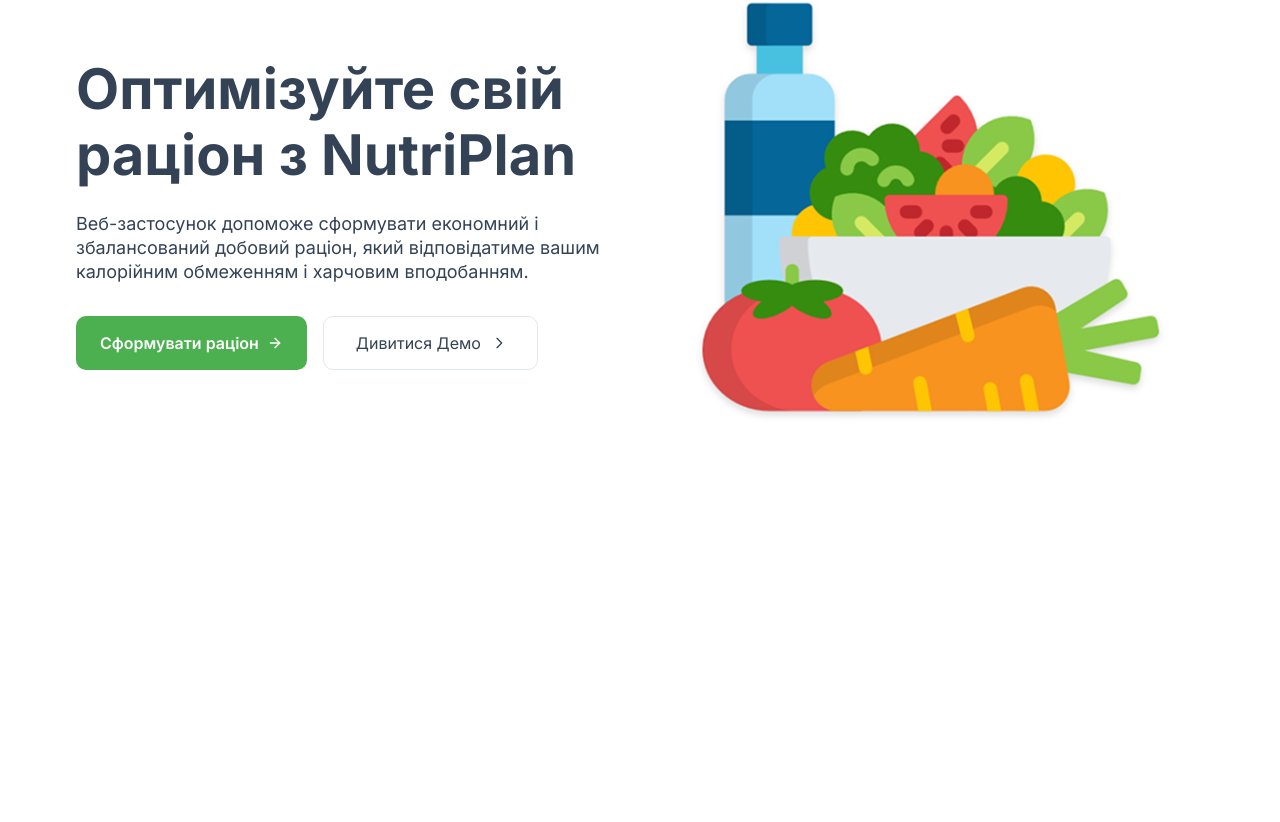
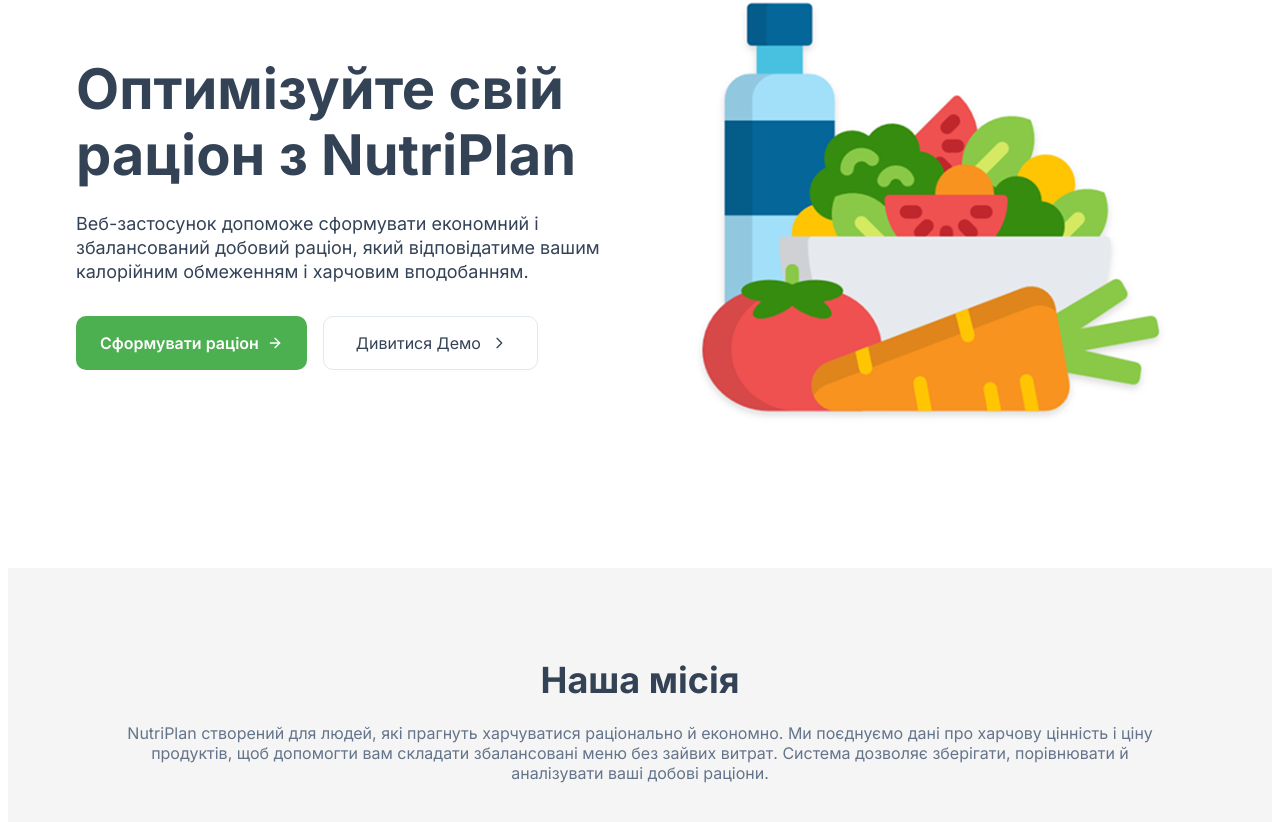
Before and after one commit to AndreyFortus/DietMenuProject, a React (Create React App) app in the folder frontend/: page / in a window 1280 px wide. Shown: the part 224-1046 px from the top of the page. Before the commit the page ends 800 px from the top, so only its background shows below. Built offline with nearby package versions, Linux system fonts and the light colour scheme.

Commit message:
Add Mission section

```diff
--- a/frontend/src/App.js
+++ b/frontend/src/App.js
@@ -2,6 +2,7 @@ import React from "react";
 import "./App.css";
 import Header from "./components/Header/Header";
 import Hero from "./components/Hero/Hero";
+import Mission from "./components/Mission/Mission";
 
 function App() {
   return (
@@ -10,6 +11,7 @@ function App() {
 
       <main>
         <Hero />
+        <Mission />
       </main>
     </div>
   );
--- /dev/null
+++ b/frontend/src/components/Mission/Mission.js
@@ -0,0 +1,20 @@
+import React from "react";
+import styles from "./Mission.module.css";
+
+function Mission() {
+  return (
+    <section className={styles.missionSection}>
+      <div className={styles.missionContent}>
+        <h2>Наша місія</h2>
+        <p>
+          NutriPlan створений для людей, які прагнуть харчуватися раціонально й
+          економно. Ми поєднуємо дані про харчову цінність і ціну продуктів, щоб
+          допомогти вам складати збалансовані меню без зайвих витрат. Система
+          дозволяє зберігати, порівнювати й аналізувати ваші добові раціони.
+        </p>
+      </div>
+    </section>
+  );
+}
+
+export default Mission;
--- /dev/null
+++ b/frontend/src/components/Mission/Mission.module.css
@@ -0,0 +1,43 @@
+.missionSection {
+  width: 100%;
+  padding-top: 100px;
+  padding-bottom: 100px;
+  background-color: #f5f5f5;
+  display: flex;
+  justify-content: center;
+}
+
+.missionContent {
+  gap: 24px;
+  display: flex;
+  flex-direction: column;
+  align-items: center;
+  text-align: center;
+}
+
+.missionContent h2 {
+  font-family: "Inter", sans-serif;
+  font-weight: 700;
+  font-size: 36px;
+  line-height: 24px;
+  letter-spacing: 0%;
+  color: #344256;
+  margin-top: 0;
+  margin-bottom: 0;
+}
+
+.missionContent p {
+  font-family: "Inter", sans-serif;
+  font-weight: 400;
+  font-size: 16px;
+  line-height: 20px;
+  letter-spacing: 0%;
+  color: #64748b;
+  max-width: 1044px;
+  margin-top: 0;
+  margin-bottom: 0;
+  height: 73px;
+  display: flex;
+  align-items: center;
+  justify-content: center;
+}
```
